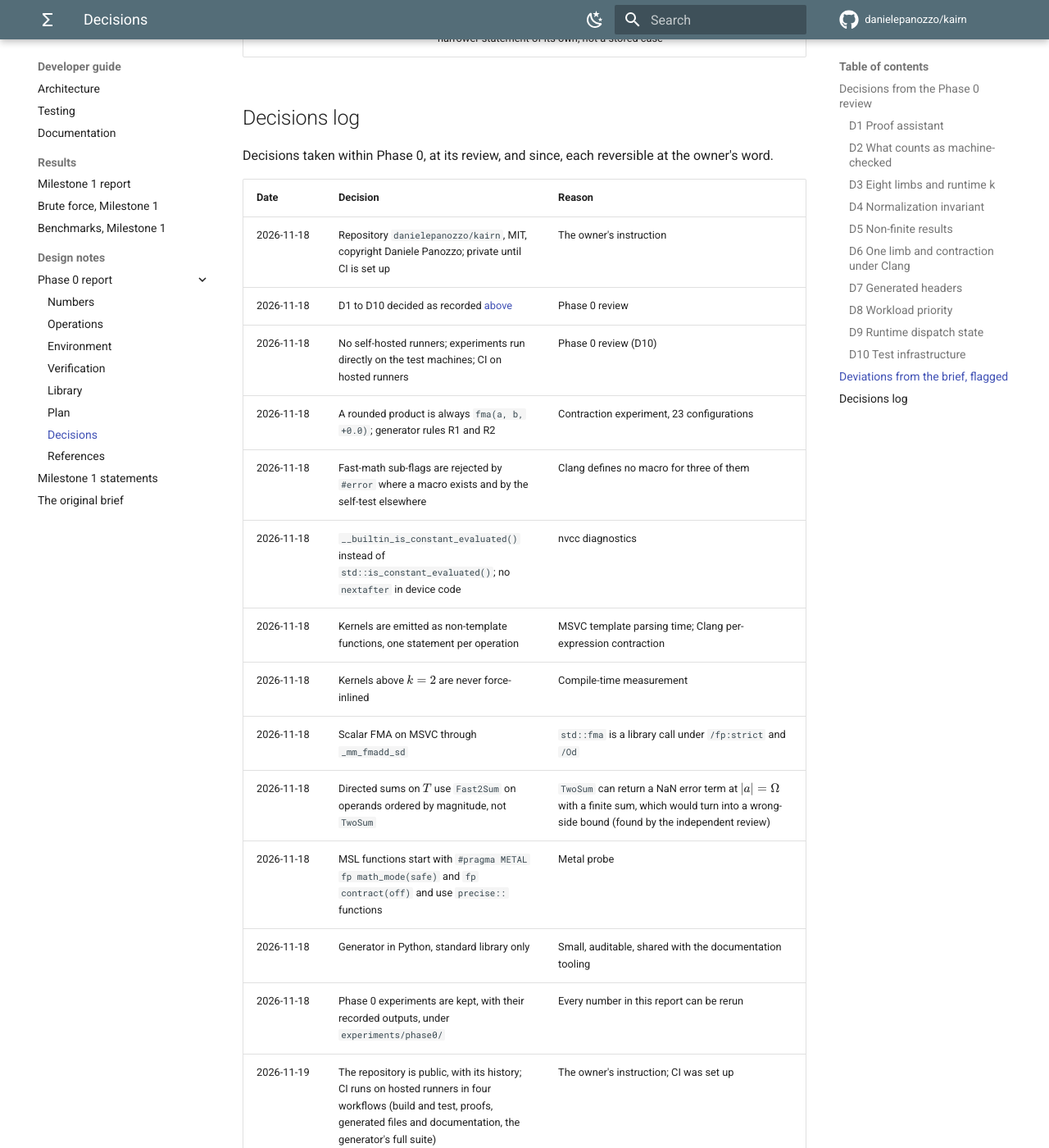
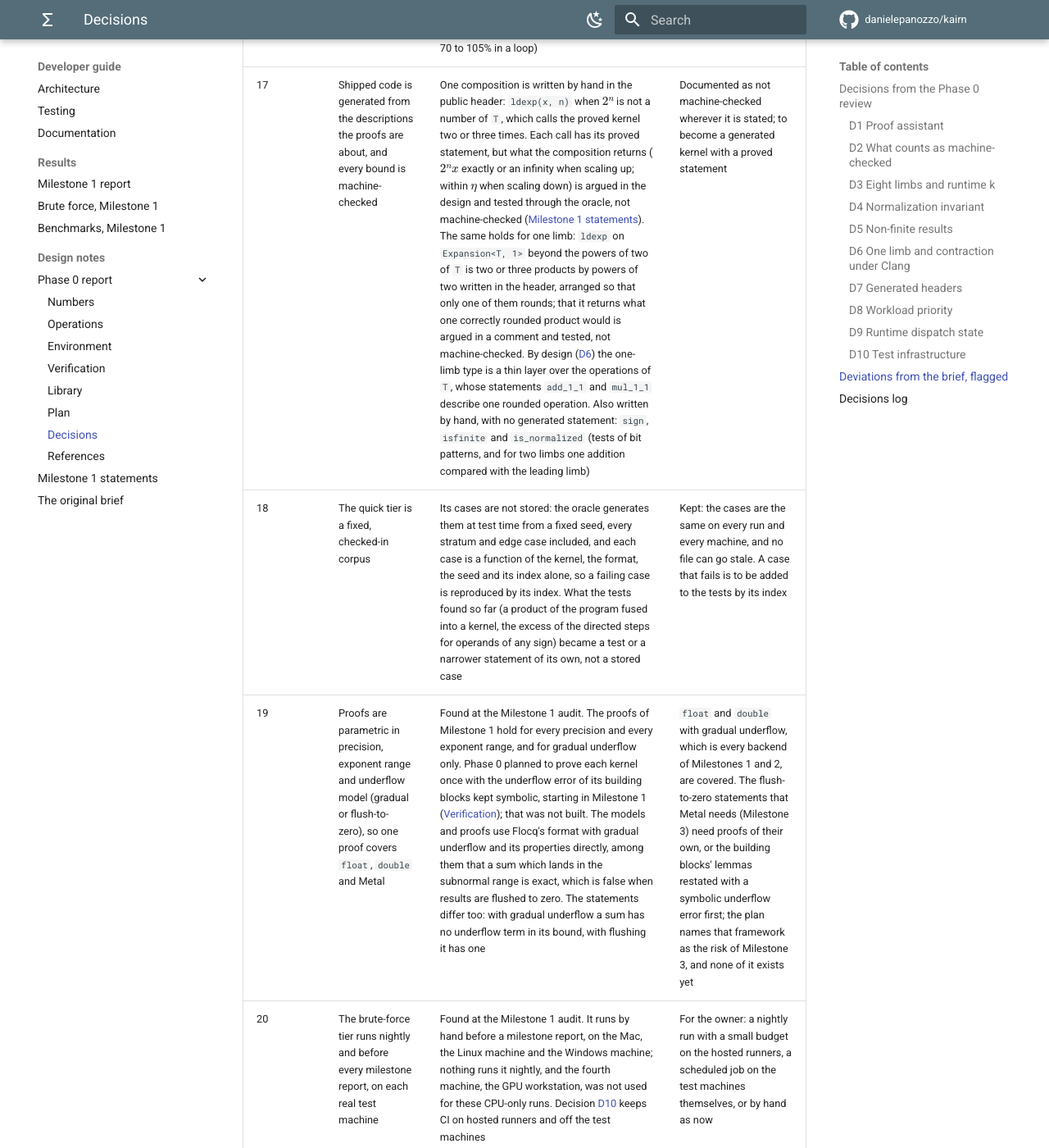
Before and after one commit to danielepanozzo/kairn, an MkDocs documentation site: the page built from docs/developer/design/phase0/decisions.md, in a window 1280 px wide and 1400 px high, scrolled down 7540 px. Shown: the whole window at 82% size. Built offline with MkDocs 1.6.1 and Material for MkDocs 9.7.7, drawn with Linux system fonts in a browser that asks for light colours; comment, search, counter and statistics services are not loaded; some of the changed text lies outside the part shown.

Commit message:
Decisions: what an audit of Milestone 1 against the brief found in the list of deviations
Deviation 19: the proofs hold for every precision and exponent range, and for gradual underflow
only; the symbolic underflow error that Phase 0 planned to start in Milestone 1 was not built.
Deviation 20: the brute-force tier runs by hand before a milestone report, not nightly.

Corrected: deviation 14 named the two-limb products only, while ldexp and half on two limbs and
every arithmetic operation of Ball are not constexpr either; deviation 2 said the scoped
contraction pragma would be kept, and no generated kernel has it; deviation 17 now says that the
one-limb ldexp is a hand-written composition too; deviation 11 says where clang-cl and Windows
on AArch64 stand.

Co-Authored-By: Claude Fable 5.2 <noreply@anthropic.com>
Claude-Session: https://claude.ai/code/session_01ULwCxzT6Dhw9xUiTw8mJz1

```diff
--- a/docs/developer/design/phase0/decisions.md
+++ b/docs/developer/design/phase0/decisions.md
@@ -159,7 +159,7 @@ of the brief:
 | # | The brief says | What Phase 0 found | Proposed handling |
 |---|---|---|---|
 | 1 | TwoSum, Fast2Sum and TwoProd with an explicit `fma` are patterns contraction cannot change | False once inlined together: Clang on AArch64 with `-ffp-contract=fast` and MSVC with `/fp:contract` duplicate the rounded product into later additions and silently reduce the result to single-limb accuracy | Rule R1/R2: no product feeds an addition; TwoProd is two FMAs ([Environment](environment.md#contraction)). A strengthening, at the cost of an FMA per product |
-| 2 | Use Clang's scoped `fp contract(off)` as extra protection | It is ignored under `-ffp-contract=fast`, the one case that needs it | Not relied on; harmless to keep |
+| 2 | Use Clang's scoped `fp contract(off)` as extra protection | It is ignored under `-ffp-contract=fast`, the one case that needs it | Not relied on. Milestone 1 does not emit it either (recorded at the Milestone 1 audit): by rule R1 a generated kernel contains no plain product for it to protect, and the product of the program at a kernel's boundary is handled by the guard of rule R3, which the pragma would not replace |
 | 3 | Raw intrinsics for AVX2, AVX-512, NEON | Intrinsics are contracted like scalar code | Same rule in the SIMD backends |
 | 4 | $k = 1$ has no overhead over plain `T` | True on GCC; on Clang's default one instruction per multiply-add unless a pragma is used; MSVC does not auto-vectorize loops over the wrapper | [D6](#d6-one-limb-and-contraction-under-clang); batch kernels for loops |
 | 5 | Every bound has a machine-checked proof; verify every baked-in instance | No published proof of any kind exists for $k \ge 5$; $k = 3, 4$ are SMT-only; every existing proof ignores underflow | [D2](#d2-what-counts-as-machine-checked), [D3](#d3-eight-limbs-and-runtime-k); operations stay `UNVERIFIED` until proved |
@@ -168,15 +168,17 @@ of the brief:
 | 8 | Signs of zeros specified | The networks do not preserve the sign of a zero | Specified as unspecified ([Numbers](numbers.md#zero-and-signs)) |
 | 9 | Interval and Ball at every $k$ | An `Interval<T, 1>` bound costs about ten operations against one with a hardware rounding mode, which Kairn may not use | Fast paths on CUDA and AVX-512; clients keep native intervals at $k = 1$ on other targets |
 | 10 | `float` limbs on GPUs, including Metal | `float` k-numbers keep full precision only above $10^{-31}$ ($k = 2$) to $10^{-16}$ ($k = 4$), and on Metal above $10^{-24}$ to $10^{-9}$ | Inherent to the format; documented prominently |
-| 11 | AVX-512 path, clang-cl, Windows AArch64 | No AVX-512 machine; clang-cl and ARM64 tools not installed; none of the three was run in Phase 0 | [D10](#d10-test-infrastructure) |
+| 11 | AVX-512 path, clang-cl, Windows AArch64 | No AVX-512 machine; clang-cl and ARM64 tools not installed; none of the three was run in Phase 0 | [D10](#d10-test-infrastructure). State after Milestone 1: clang-cl is tested in CI on the hosted runners; Windows on AArch64 is not supported, the headers stop the build with MSVC on that architecture because no FMA primitive has been chosen and measured there, and CI has no compile-only job for it; AVX-512 belongs to Milestone 5 |
 | 12 | Interval semantics modeled on IEEE 1788.1 | The standard is paywalled; semantics were taken from the P1788 drafts and implementations | To be checked against the standard before Milestone 2 |
 | 1b | (the same statement, at the boundary with the program) | Found in Milestone 1: R1 and R2 protect Kairn's own code, not a product the program computes and passes in. `x + a * b` was fused into the kernel's addition by GCC at its default, Apple clang on AArch64 with `-ffp-contract=fast` and MSVC with `/fp:contract`, giving a wrong, normalized result | Rule R3: every value that enters from the program passes through a guard, one addition of zero ([Architecture](../../architecture.md#the-kernel-ir)) |
 | 13 | The oracle computes with GMP or FLINT integers and rationals | Milestone 1's oracle uses Python's built-in exact integers and fractions: the same exactness, no dependency, and code that is easy to audit; it is slower than a compiled oracle would be | Kept for $+$, $-$, $\times$, conversions and comparisons. MPFR or Arb enclosures come with division and square root (Milestone 5), where exact rationals no longer suffice |
-| 14 | Core arithmetic is `constexpr`, with a Dekker product | Additions, subtractions, comparisons, conversions and constructors are; the 2-limb multiplications are not yet: their kernels contain fused operations, and only the exact product has a variant for constant evaluation with its proof | Variant kernels for `mul_2_2` and `mul_2_1` with their own proofs, in a later milestone; until then `x * y` on two limbs is a run-time operation |
+| 14 | Core arithmetic is `constexpr`, with a Dekker product | Additions, subtractions, negation, absolute value, comparisons, conversions and constructors are, and every operation on one limb. Not yet `constexpr`: the products of two limbs, `ldexp` and `half` on two limbs, and every arithmetic operation of `Ball` (sums, differences, products, scalings). Their kernels contain fused operations (the two-limb products and scalings, and the radius of every ball), and only the exact product has a variant for constant evaluation with its proof. The first statement of this deviation named the two-limb products only; the Milestone 1 audit corrected it | Variant kernels for those operations with their own proofs, in a later milestone; until then they are run-time operations |
 | 15 | Reference pages are generated when the site is built | They are generated by a tool and committed, with a check in CI that they are fresh, like the generated headers ([D7](#d7-generated-headers)) | Kept: a reader of the repository sees them, and a stale page fails CI |
 | 16 | The fix-up for non-finite results costs 10 to 20% of a 2-limb addition (the estimate behind [D5](#d5-non-finite-results)) | Measured first on props of the harness: 19 to 58% of a packed addition and 70 to 106% of a packed multiplication as listed; 0 to 6% in a chain of dependent scalar operations when placed behind a branch. Remeasured on the generated kernels and the public operators ([Benchmarks](../../results/bench-milestone1.md#2-the-fix-up-for-non-finite-results), commit `f26e4c2`): `x + y` over `kairn::finite::add` costs at most 7% in a scalar chain on the three machines; 8 to 19% in a scalar loop where the compiler treats the two loops alike (MSVC, GCC 13 -O2, Clang 18, GCC 16) and 1.65 to 2.24 times where it vectorizes the core's loop and not the operator's (Apple clang, GCC 13 -O3); the packed `add_2_2` 16 to 21% in a loop and 11 to 17% in a chain on Zen 2, 33 to 54% and 21 to 28% on the M3, 27% and 53% on the i5. The estimate holds for scalar chains everywhere, for scalar loops with GCC 16, Clang 18, MSVC and GCC 13 at -O2, and for packed code on Zen 2 only (at its upper edge in a loop); a multiplication costs more (packed `mul_2_2`: 70 to 105% in a loop) | D5 stands until the owner says otherwise; `kairn::finite::` is the opt-out, and batch kernels will skip the fix-up and canonicalize once |
-| 17 | Shipped code is generated from the descriptions the proofs are about, and every bound is machine-checked | One composition is written by hand in the public header: `ldexp(x, n)` when $2^n$ is not a number of `T`, which calls the proved kernel two or three times. Each call has its proved statement, but what the composition returns ($2^n x$ exactly or an infinity when scaling up; within $\eta$ when scaling down) is argued in the design and tested through the oracle, not machine-checked ([Milestone 1 statements](../milestone1.md#scaling-beyond-the-powers-of-two-of-the-format)) | Documented as not machine-checked wherever it is stated; to become a generated kernel with a proved statement |
+| 17 | Shipped code is generated from the descriptions the proofs are about, and every bound is machine-checked | One composition is written by hand in the public header: `ldexp(x, n)` when $2^n$ is not a number of `T`, which calls the proved kernel two or three times. Each call has its proved statement, but what the composition returns ($2^n x$ exactly or an infinity when scaling up; within $\eta$ when scaling down) is argued in the design and tested through the oracle, not machine-checked ([Milestone 1 statements](../milestone1.md#scaling-beyond-the-powers-of-two-of-the-format)). The same holds for one limb: `ldexp` on `Expansion<T, 1>` beyond the powers of two of `T` is two or three products by powers of two written in the header, arranged so that only one of them rounds; that it returns what one correctly rounded product would is argued in a comment and tested, not machine-checked. By design ([D6](#d6-one-limb-and-contraction-under-clang)) the one-limb type is a thin layer over the operations of `T`, whose statements `add_1_1` and `mul_1_1` describe one rounded operation. Also written by hand, with no generated statement: `sign`, `isfinite` and `is_normalized` (tests of bit patterns, and for two limbs one addition compared with the leading limb) | Documented as not machine-checked wherever it is stated; to become a generated kernel with a proved statement |
 | 18 | The quick tier is a fixed, checked-in corpus | Its cases are not stored: the oracle generates them at test time from a fixed seed, every stratum and edge case included, and each case is a function of the kernel, the format, the seed and its index alone, so a failing case is reproduced by its index. What the tests found so far (a product of the program fused into a kernel, the excess of the directed steps for operands of any sign) became a test or a narrower statement of its own, not a stored case | Kept: the cases are the same on every run and every machine, and no file can go stale. A case that fails is to be added to the tests by its index |
+| 19 | Proofs are parametric in precision, exponent range and underflow model (gradual or flush-to-zero), so one proof covers `float`, `double` and Metal | Found at the Milestone 1 audit. The proofs of Milestone 1 hold for every precision and every exponent range, and for gradual underflow only. Phase 0 planned to prove each kernel once with the underflow error of its building blocks kept symbolic, starting in Milestone 1 ([Verification](verification.md#underflow-models)); that was not built. The models and proofs use Flocq's format with gradual underflow and its properties directly, among them that a sum which lands in the subnormal range is exact, which is false when results are flushed to zero. The statements differ too: with gradual underflow a sum has no underflow term in its bound, with flushing it has one | `float` and `double` with gradual underflow, which is every backend of Milestones 1 and 2, are covered. The flush-to-zero statements that Metal needs (Milestone 3) need proofs of their own, or the building blocks' lemmas restated with a symbolic underflow error first; the plan names that framework as the risk of Milestone 3, and none of it exists yet |
+| 20 | The brute-force tier runs nightly and before every milestone report, on each real test machine | Found at the Milestone 1 audit. It runs by hand before a milestone report, on the Mac, the Linux machine and the Windows machine; nothing runs it nightly, and the fourth machine, the GPU workstation, was not used for these CPU-only runs. Decision [D10](#d10-test-infrastructure) keeps CI on hosted runners and off the test machines | For the owner: a nightly run with a small budget on the hosted runners, a scheduled job on the test machines themselves, or by hand as now |
 
 ## Decisions log
 
```
